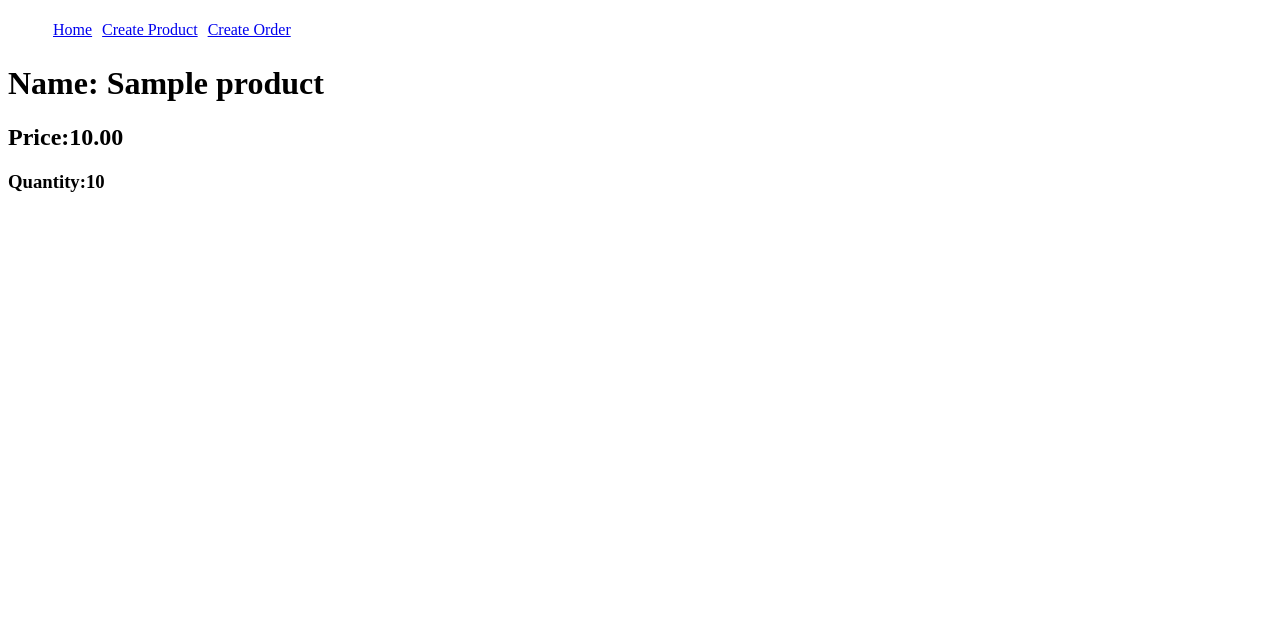
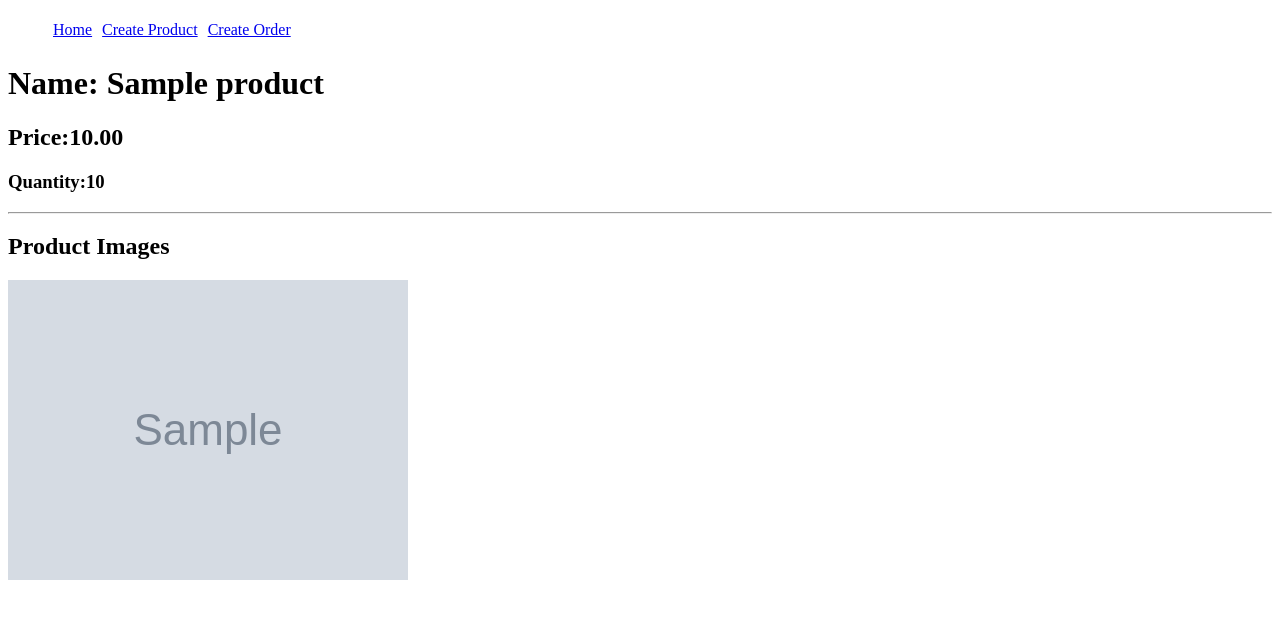
Before and after one commit to i-naeem/dtsk, a Django app: page /product/1 in a window 1280 px wide. Shown: the top 619 px of the page. Run offline with Django 5.2, Linux system fonts and the light colour scheme; tables that the repository leaves empty hold one stand-in row (values such as "Sample post"); grey boxes marked "Sample" are stand-in pictures.

Commit message:
:sparkles: shows product images

```diff
--- a/app/models.py
+++ b/app/models.py
@@ -54,7 +54,8 @@ def get_image_path(instance, filename):
 
 
 class Image(models.Model):
-    product = models.ForeignKey(Product, on_delete=models.CASCADE)
+    product = models.ForeignKey(
+        Product, on_delete=models.CASCADE, related_name="images")
     image = models.ImageField(
         upload_to=get_image_path,
         verbose_name="Product Image",
--- a/app/templates/product.html
+++ b/app/templates/product.html
@@ -1,7 +1,18 @@
 {% extends "base.html" %} {% block content %}
 <main>
+  <style>
+    .product-image {
+      max-height: 300px;
+    }
+  </style>
   <h1>Name: {{ product.name }}</h1>
   <h2>Price:{{ product.price }}</h2>
   <h3>Quantity:{{ product.quantity}}</h3>
+
+  <hr />
+  <h2>Product Images</h2>
+  {% for img in product.images.all %}
+  <img src="{{ img.image.url }}" alt="picture of {{product.name}}" class="product-image" />
+  {%endfor%}
 </main>
 {% endblock content %}
--- a/app/views.py
+++ b/app/views.py
@@ -14,7 +14,9 @@ def index(request):
 
 
 def product(request, product_id):
-    product = get_object_or_404(Product, pk=product_id)
+    product = get_object_or_404(
+        Product.objects.select_related(), pk=product_id)
+
     return render(request, 'product.html', {"product": product})
 
 
--- a/dtsk/settings.py
+++ b/dtsk/settings.py
@@ -111,4 +111,6 @@ STATIC_URL = "static/"
 DEFAULT_AUTO_FIELD = "django.db.models.BigAutoField"
 
 # Media Directory
+MEDIA_URL = '/media/'
+
 MEDIA_ROOT = BASE_DIR / "media"
--- a/dtsk/urls.py
+++ b/dtsk/urls.py
@@ -1,4 +1,6 @@
+from django.conf.urls.static import static
 from django.urls import path, include
+from django.conf import settings
 from django.contrib import admin
 
 from app import urls
@@ -9,3 +11,9 @@ urlpatterns = [
 
     path("", include(urls))
 ]
+
+
+# to show media files in development server
+if settings.DEBUG:
+    urlpatterns += static(settings.MEDIA_URL,
+                          document_root=settings.MEDIA_ROOT)
```
Also changed, not shown: app/migrations/0004_alter_image_image_alter_image_product.py (added).
